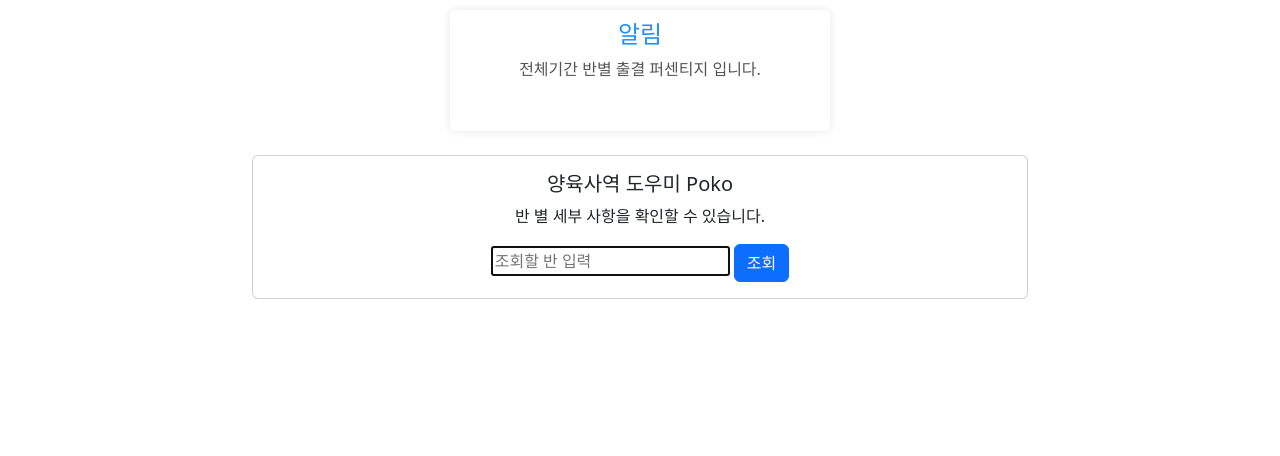
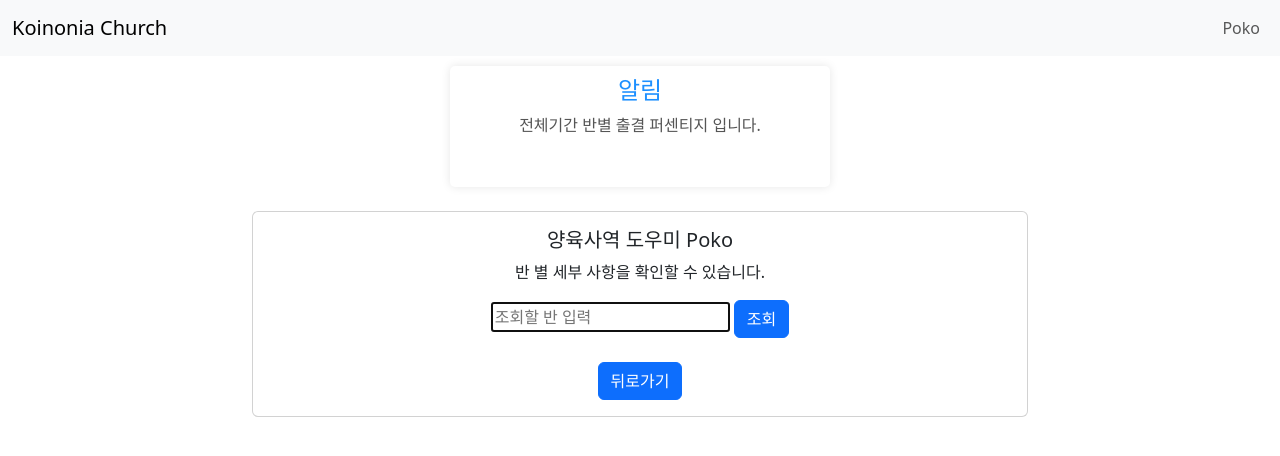
Before and after one commit to uiseokgeem/Hello_Poko, a Django app: template checking/templates/checking/attendance_group.html in a window 1280 px wide. Shown: the top 456 px of the page. Run offline with Django 4.2, Linux system fonts and the light colour scheme; the template is opened without the code that fills it, so the values that code supplies are empty.

Commit message:
templates back btn

```diff
--- a/checking/templates/checking/attendance_group.html
+++ b/checking/templates/checking/attendance_group.html
@@ -34,6 +34,23 @@
     </style>
 </head>
 <body>
+    <nav class="navbar navbar-expand-lg navbar-light bg-light">
+        <div class="container-fluid">
+            <a class="navbar-brand" href="/index/">Koinonia Church</a>
+            <button class="navbar-toggler" type="button" data-bs-toggle="collapse" data-bs-target="#navbarNav"
+                    aria-controls="navbarNav" aria-expanded="false" aria-label="Toggle navigation">
+                <span class="navbar-toggler-icon"></span>
+            </button>
+            <div class="collapse navbar-collapse" id="navbarNav">
+                <ul class="navbar-nav ms-auto">
+                    <li class="nav-item">
+                        <a class="nav-link" href="/index">Poko</a>
+                    </li>
+                </ul>
+            </div>
+        </div>
+    </nav>
+
     <div class="quote-box">
         <h4>알림</h4>
         <p>
@@ -55,6 +72,8 @@
                             {% csrf_token %}
                         <input type="text" name="q_ind" placeholder="조회할 반 입력" autofocus/>
                         <button type="submit" value="submit" class="btn btn-primary">조회</button>
+                        <br><br>
+                        <a href="/attendance_detail/" class="btn btn-primary">뒤로가기</a>
                     </form>
                 </div>
             </div>
--- a/checking/templates/checking/attendance_produce.html
+++ b/checking/templates/checking/attendance_produce.html
@@ -72,6 +72,7 @@
             <input type="text" name="q" placeholder="선생님" autofocus><!-- 선생님 데이터 전송 -->
             <br><br>
             <button type="submit" value="submit" class="btn btn-primary">출석부 생성</button>
+            <br><br>
         </form>
     </div>
 </body>
```
Also changed, not shown: checking/templates/checking/attendance_detail.html (+19 -0 lines), checking/templates/checking/attendance_ind.html (+37 -0 lines), db.sqlite3.
